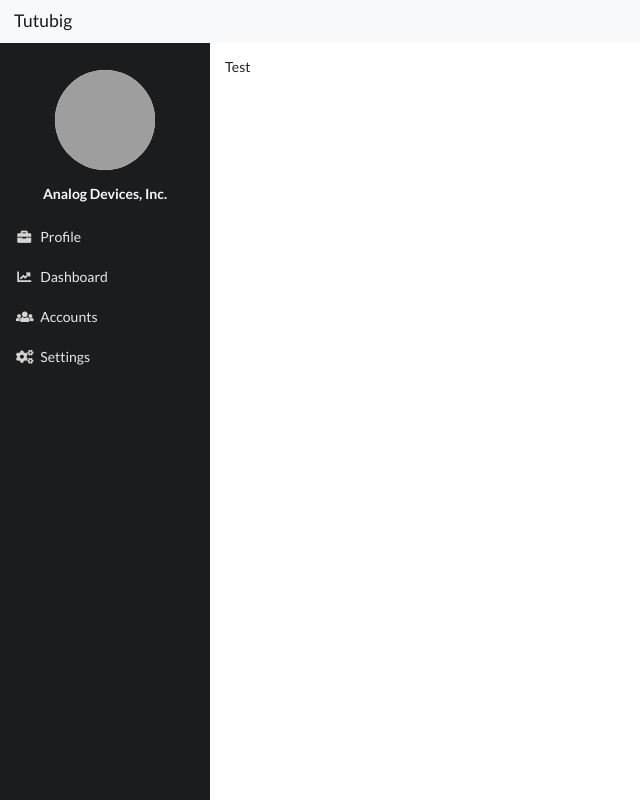
After one commit to alyssonalvaran/tutubig, a Flask app: page /demo-dashboard/ in a window 1280 px wide. The commit adds this page. Shown: the whole page, without its empty margins (0-640 px from the left). Run offline with Flask 2, Linux system fonts and the light colour scheme; some libraries are stand-ins or nearby versions; grey boxes are pictures that could not be loaded.

Commit message:
Update demo page
- Remove sample charts
- Add Semantic UI
- Add sidebar
- Add sidebar routes

```diff
--- a/app.py
+++ b/app.py
@@ -1,4 +1,4 @@
-from flask import Flask, render_template, request
+from flask import Flask, render_template, request, redirect, url_for
 import json
 
 app = Flask(__name__)
@@ -33,6 +33,22 @@ def home():
 
 @app.route("/demo/")
 def demo():
+    return redirect(url_for('demo_dashboard'))
+
+@app.route("/demo-dashboard/")
+def demo_dashboard():
+	return render_template('demo_dashboard.html')
+
+@app.route("/demo-profile/")
+def demo_profile():
+	return render_template('demo.html')
+
+@app.route("/demo-accounts/")
+def demo_accounts():
+	return render_template('demo.html')
+
+@app.route("/demo-settings/")
+def demo_settings():
 	return render_template('demo.html')
 
 @app.route('/api/get/', methods=['GET'])
--- /dev/null
+++ b/static/css/demo.css
@@ -0,0 +1,4 @@
+.ui.vertical.menu .item > i.icon.left {
+    float: none;
+    margin: 0em 0.35714286em 0em 0em;
+}
--- a/static/css/index.css
+++ b/static/css/index.css
@@ -21,6 +21,10 @@ body {
   padding-top:70px;
   padding-bottom:70px;
 }
+  .section.demo {
+    padding-left:calc(15px + 15rem);
+    padding-top:calc(15px + 3rem);
+  }
 .avatar {
   vertical-align: middle;
   width: 150px;
--- a/templates/demo.html
+++ b/templates/demo.html
@@ -2,72 +2,42 @@
 
 {% block body %}
 
+<link rel="stylesheet" href="../static/css/demo.css">
+
 <nav class="navbar navbar-expand-sm bg-light navbar-light fixed-top">
     <a class="navbar-brand" href="">
-        <!-- <img src="" width="30" height="30" class="d-inline-block align-top" alt=""> -->
-        Tutubig Demo
+        Tutubig
     </a>
 </nav>
 
-<div class="container-fluid section">
-    <div class="row">
-        <div class="col-6">
-            <h1>Line</h1>
-            <p>A line chart is a way of plotting data points on a line. Often, it is used to show trend data, or the comparison of two data sets.</p>
-
-            <div>
-                <canvas id="myLineChart"></canvas>
-            </div>
-        </div>
-        <div class="col-6">
-            <h1>Bar</h1>
-            <p>A bar chart provides a way of showing data values represented as vertical bars. It is sometimes used to show trend data, and the comparison of multiple data sets side by side.</p>
-
-            <div>
-                <canvas id="myBarChart"></canvas>
-            </div>
-        </div>
-        <div class="col-6">
-            <h1>Radar</h1>
-            <p>A radar chart is a way of showing multiple data points and the variation between them. They are often useful for comparing the points of two or more different data sets.</p>
-
-            <div>
-                <canvas id="myRadarChart"></canvas>
-            </div>
-        </div>
-        <div class="col-6">
-            <h1>Doughnut & Pie</h1>
-            <p>Pie and doughnut charts are probably the most commonly used charts. They are divided into segments, the arc of each segment shows the proportional value of each piece of data. They are excellent at showing the relational proportions between data.</p>
-
-            <div>
-                <canvas id="myPieChart"></canvas>
-            </div>
-        </div>
-        <div class="col-6">
-            <h1>Polar Area</h1>
-            <p>Polar area charts are similar to pie charts, but each segment has the same angle - the radius of the segment differs depending on the value. This type of chart is often useful when we want to show a comparison data similar to a pie chart, but also show a scale of values for context.</p>
-
-            <div>
-                <canvas id="myPolarAreaChart"></canvas>
-            </div>
-        </div>
-        <div class="col-6">
-            <h1>Bubble</h1>
-            <p>A bubble chart is used to display three dimensions of data at the same time. The location of the bubble is determined by the first two dimensions and the corresponding horizontal and vertical axes. The third dimension is represented by the size of the individual bubbles.</p>
-
-            <div>
-                <canvas id="myBubbleChart"></canvas>
-            </div>
-        </div>
-        <div class="col-6">
-            <h1>Scatter</h1>
-            <p>Scatter charts are based on basic line charts with the x axis changed to a linear axis. To use a scatter chart, data must be passed as objects containing X and Y properties.</p>
-
-            <div>
-                <canvas id="myScatterChart"></canvas>
-            </div>
-        </div>
+<div class="ui inverted left fixed borderless vertical menu" style="padding-top: 42px;">
+    <div style="height: 175px; text-align: center; padding: 14px;">
+        <img class="ui middle aligned circular image" src="http://www.raisonance.com/tzr/scripts/resizer.php?filename=T004/img1/31/57/4sc86th2im4e&mime=image%2Fpng&&originalname=analog_devices_logo.png" style="height: 100px; width: 100px; background: white; margin: 14px;">
+        <div class="text-light" style="font-weight: bold;">Analog Devices, Inc.</div>
     </div>
+    <a class="item">
+        <i class="left briefcase icon"></i>
+        Profile
+    </a>
+    <a class="item">
+        <i class="left chart line icon"></i>
+        Dashboard
+    </a>
+    <a class="item">
+        <i class="left users icon"></i>
+        Accounts
+    </a>
+    <a class="item">
+        <i class="left cogs icon"></i>
+        Settings
+    </a>
 </div>
 
+{% block demo %}{% endblock %}
+
+<script src="//cdn.rawgit.com/Mikhus/canvas-gauges/gh-pages/download/2.1.5/all/gauge.min.js"></script>
+<script src="https://cdnjs.cloudflare.com/ajax/libs/Chart.js/2.7.3/Chart.bundle.min.js" integrity="sha256-MZo5XY1Ah7Z2Aui4/alkfeiq3CopMdV/bbkc/Sh41+s=" crossorigin="anonymous"></script>
+
+<script src="../static/js/demo.js"></script>
+
 {% endblock %}
--- /dev/null
+++ b/templates/demo_dashboard.html
@@ -0,0 +1,9 @@
+{% extends "demo.html" %}
+
+{% block demo %}
+
+<div class="container-fluid section demo">
+    Test
+</div>
+
+{% endblock %}
--- a/templates/home.html
+++ b/templates/home.html
@@ -56,4 +56,10 @@
     </div>
 </div>
 
+<footer class="footer">
+    <div class="container text-center">
+        <span class="text-muted">Copyright 2018. Finding Joram. All Rights Reserved.</span>
+    </div>
+</footer>
+
 {% endblock %}
--- a/templates/layout.html
+++ b/templates/layout.html
@@ -9,6 +9,7 @@
     <link rel="stylesheet" href="../static/css/index.css">
     <!-- Bootstrap CSS -->
     <link rel="stylesheet" href="https://stackpath.bootstrapcdn.com/bootstrap/4.1.3/css/bootstrap.min.css" integrity="sha384-MCw98/SFnGE8fJT3GXwEOngsV7Zt27NXFoaoApmYm81iuXoPkFOJwJ8ERdknLPMO" crossorigin="anonymous">
+    <link rel="stylesheet" href="https://cdn.jsdelivr.net/npm/semantic-ui@2.4.2/dist/semantic.min.css">
 
     <title>Tutubig</title>
 </head>
@@ -16,18 +17,12 @@
 <body>
     {% block body %}{% endblock %}
 
-    <footer class="footer">
-        <div class="container text-center">
-            <span class="text-muted">Copyright 2018. Finding Joram. All Rights Reserved.</span>
-        </div>
-    </footer>
-
     <!-- Custom JavaScript -->
-    <script src="https://cdnjs.cloudflare.com/ajax/libs/Chart.js/2.7.3/Chart.bundle.min.js" integrity="sha256-MZo5XY1Ah7Z2Aui4/alkfeiq3CopMdV/bbkc/Sh41+s=" crossorigin="anonymous"></script>
     <script src="../static/js/index.js"></script>
     <!-- jQuery first, then Popper.js, then Bootstrap JS -->
     <script src="https://code.jquery.com/jquery-3.3.1.slim.min.js" integrity="sha384-q8i/X+965DzO0rT7abK41JStQIAqVgRVzpbzo5smXKp4YfRvH+8abtTE1Pi6jizo" crossorigin="anonymous"></script>
     <script src="https://cdnjs.cloudflare.com/ajax/libs/popper.js/1.14.3/umd/popper.min.js" integrity="sha384-ZMP7rVo3mIykV+2+9J3UJ46jBk0WLaUAdn689aCwoqbBJiSnjAK/l8WvCWPIPm49" crossorigin="anonymous"></script>
     <script src="https://stackpath.bootstrapcdn.com/bootstrap/4.1.3/js/bootstrap.min.js" integrity="sha384-ChfqqxuZUCnJSK3+MXmPNIyE6ZbWh2IMqE241rYiqJxyMiZ6OW/JmZQ5stwEULTy" crossorigin="anonymous"></script>
+    <script src="https://cdn.jsdelivr.net/npm/semantic-ui@2.4.2/dist/semantic.min.js"></script>
 </body>
 </html>
```
Also changed, not shown: static/js/index.js (deleted, +0 -87 lines), static/js/demo.js (added).
